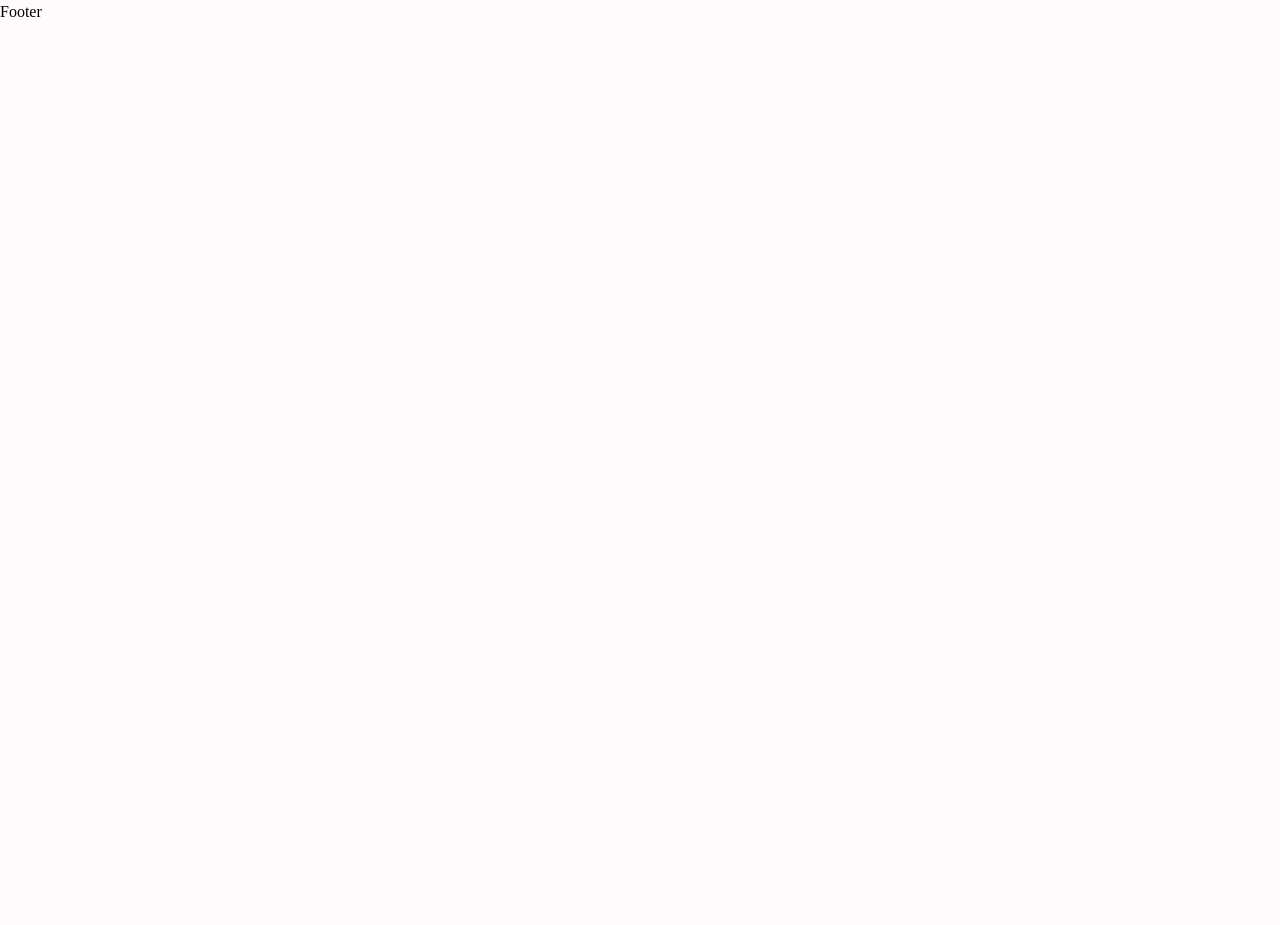
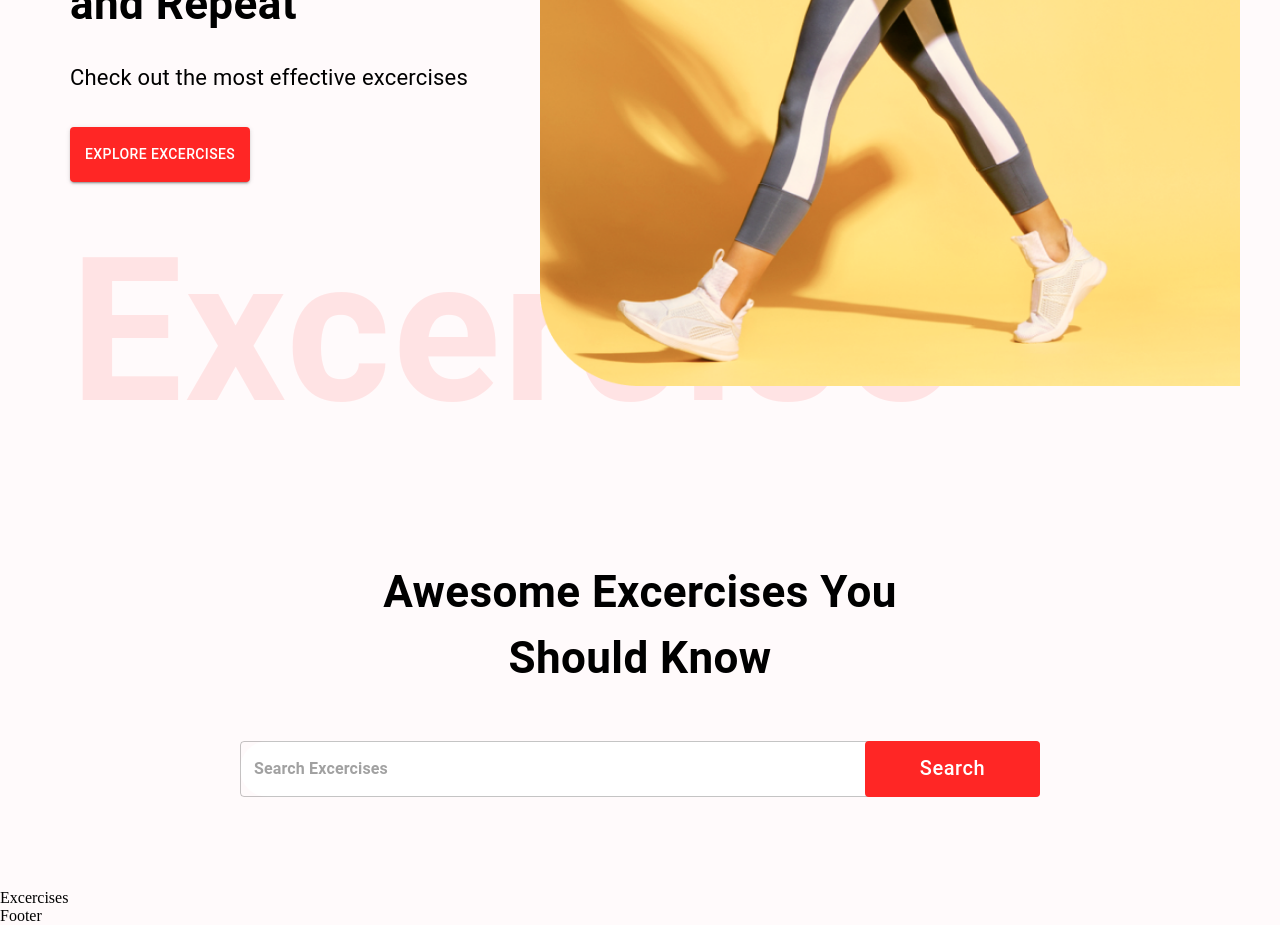
Before and after one commit to rahulsharmabhu/react_gym, a React (Create React App) app: page / in a window 1280 px wide. Shown: the part 480-1405 px from the top of the page. Before the commit the page ends 800 px from the top, so only its background shows below. Built offline with nearby package versions, Linux system fonts and the light colour scheme.

Commit message:
done till 54 mins

```diff
--- a/src/components/HeroBanner.js
+++ b/src/components/HeroBanner.js
@@ -1,18 +1,45 @@
 import React from "react";
-import { Box, Stack, Typography } from "@mui/material";
+import { Box, Stack, Typography, Button } from "@mui/material";
+import HeroBannerImage from "../assets/images/banner.png";
 
 const HeroBanner = () => {
   return (
-    <Box sx={{ mt: { lg: "212px", xs: "70px" }, ml: { sm: "50px" } }} position="relative" p="20px">
+    <Box
+      sx={{ mt: { lg: "212px", xs: "70px" }, ml: { sm: "50px" } }}
+      position="relative"
+      p="20px"
+    >
       <Typography color="#FF2625" fontWeight="600" fontSize="26px">
         Fitness Club
       </Typography>
-      <Typography>
-        Sweat, Smile <br/> and Repeat
+      <Typography
+        fontWeight={700}
+        sx={{ fontSize: { lg: "44px", xs: "40px" } }}
+        mb="23px"
+        mt="30px"
+      >
+        Sweat, Smile <br /> and Repeat
       </Typography>
-      <Typography>
+      <Typography fontSize="22px" lineHeight="35px" mb={4}>
         Check out the most effective excercises
       </Typography>
+      <Button
+        variant="contained"
+        color="error"
+        href="#excercises"
+        sx={{ backgroundColor: "#ff2625", padding: "15px" }}
+      >
+        Explore Excercises
+      </Button>
+      <Typography
+        fontWeight={600}
+        color="#ff2625"
+        sx={{ opacity: 0.1, display: { lg: "block", xs: "none" } }}
+        fontSize="200px"
+      >
+        Excercise
+      </Typography>
+      <img src={HeroBannerImage} alt="banner" className="hero-banner-img" />
     </Box>
   );
 };
--- a/src/components/SearchExcercises.js
+++ b/src/components/SearchExcercises.js
@@ -1,8 +1,53 @@
-import React from 'react'
+import React ,{useEffect,useState} from 'react'
+import {Box,Button,Stack,TextField, Typography} from '@mui/material';
+import { excerciseOptions,fetchData } from '../utils/fetchData';
 
 const SearchExcercises = () => {
+  const [search,setSearch] = useState('');
+  const handleSearch = async () => {
+    if(search){
+      const excercisesData = await fetchData('https://exercisedb.p.rapidapi.com/exercises/bodyPartList',excerciseOptions);
+      console.log('this is the excercise data',excercisesData);
+    }
+  }
+
   return (
-    <div>SearchExcercises</div>
+    <Stack alignItems="center" mt="37px" justifyContent="center" p="20px">
+      <Typography fontWeight={700} sx={{fontSize:{lg: '44px',xs: '30px' }}} mb="50px" textAlign="center">
+        Awesome Excercises You <br/>
+        Should Know
+      </Typography>
+      <Box position="relative" mb="72px">
+       <TextField
+        sx={{
+        input: {
+        fontWeight:'700',
+        border:'none',
+        borderRadius:'4px'
+        },
+        width: {
+        lg: '800px',
+        xs:'350px',
+        backgroundColor:"#fff",
+        borderRadius:'40px'
+        }}} height="76px" value={search} onChange={(e) => setSearch(e.target.value.toLowerCase())} placeholder="Search Excercises" type="text" />
+        <Button className="search-btn"
+        sx={{
+          bgcolor:'#FF2625',
+          color:'#fff',
+          textTransform:'none',
+          width:{lg:'175px',xs:'80px'},
+          fontSize:{lg:'20px',xs:'14px'},
+          height:'56px',
+          position: "absolute",
+          right: '0'
+        }}
+        onClick={handleSearch}
+        >
+          Search
+        </Button>
+      </Box>
+    </Stack>
   )
 }
 
--- /dev/null
+++ b/src/utils/fetchData.js
@@ -0,0 +1,13 @@
+export const excerciseOptions = {
+    method: 'GET',
+    headers: {
+        'X-RapidAPI-Host': 'exercisedb.p.rapidapi.com',
+        'X-RapidAPI-Key': 'b597147930msh9501ed79294994ep141843jsn6d62b69d1be8'
+    }
+  };
+
+export const fetchData = async (url,options) =>{
+    const response = await fetch(url,options);
+    const data = await response.json();
+    return data;
+}
```
Also changed, not shown: 1 other file (tests, documents, lock files or other folders).
